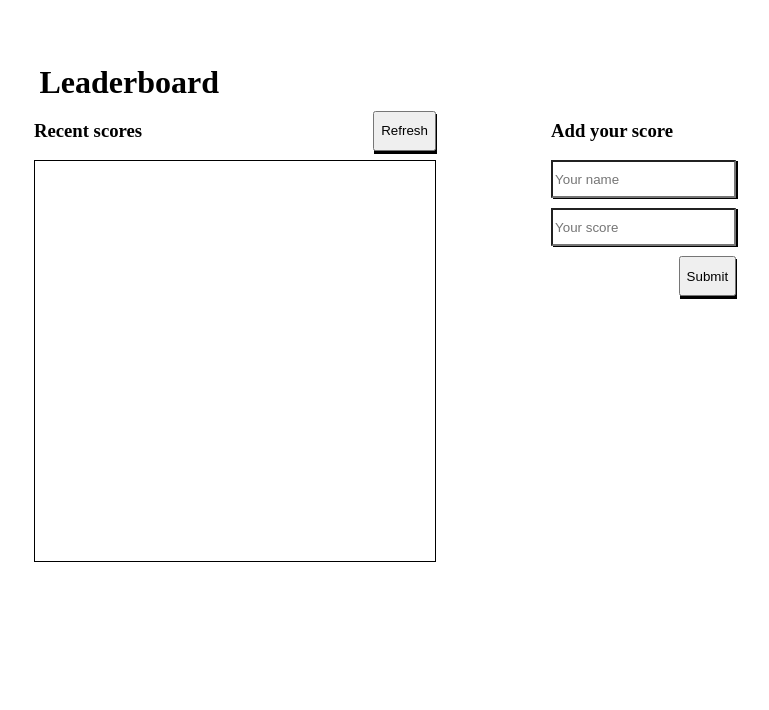
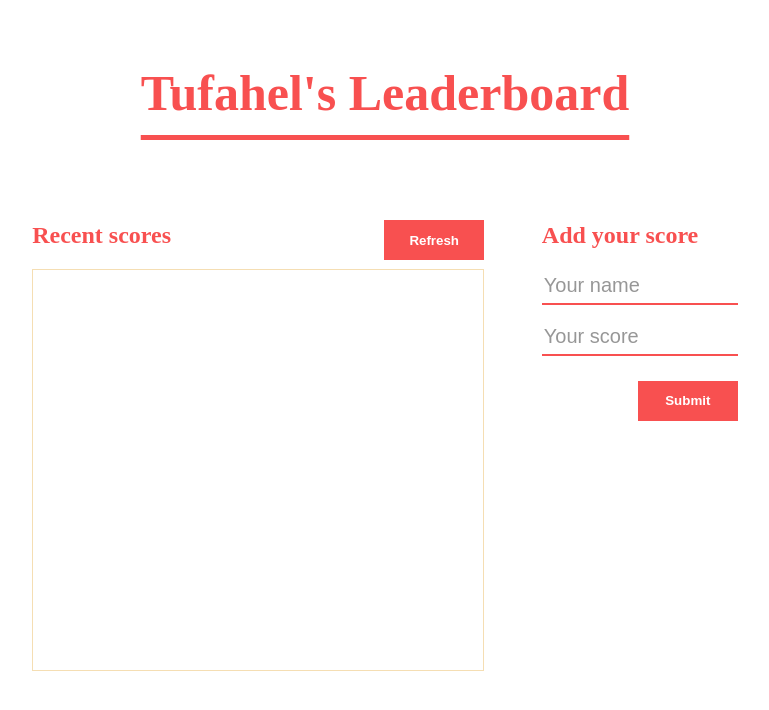
Before and after one commit to Tufahel/leaderboard, a website built with webpack: page src/index.html in a window 1280 px wide. Shown: the whole page, without its empty margins (255-1024 px from the left). Built offline with nearby package versions, Linux system fonts and the light colour scheme; no server answers.

Commit message:
style added

```diff
--- a/src/index.html
+++ b/src/index.html
@@ -1,30 +1,42 @@
 <!DOCTYPE html>
 <html lang="en">
   <head>
-    <meta charset="UTF-8">
-    <meta http-equiv="X-UA-Compatible" content="IE=edge">
-    <meta name="viewport" content="width=device-width, initial-scale=1.0">
+    <meta charset="UTF-8" />
+    <meta http-equiv="X-UA-Compatible" content="IE=edge" />
+    <meta name="viewport" content="width=device-width, initial-scale=1.0" />
     <title>Document</title>
   </head>
   <body>
-    <h1>Leaderboard</h1>
+    <section>
+        <h1>Tufahel's Leaderboard</h1>
       <div class="lists-form">
         <div>
           <div class="recent-scores">
-          <h3>Recent scores</h3>
+            <h2>Recent scores</h2>
             <button class="btn btn-refresh">Refresh</button>
           </div>
           <div class="name-lists"></div>
         </div>
         <div>
-        <h3>Add your score</h3>
+          <h2>Add your score</h2>
           <form id="form" action="#">
-          <input type="text" id="name" name="name" placeholder="Your name"/><br />
-          <input type="number" id="score" name="score" placeholder="Your score"/>
-        <br>
+            <input
+              type="text"
+              id="name"
+              name="name"
+              placeholder="Your name"
+            /><br />
+            <input
+              type="number"
+              id="score"
+              name="score"
+              placeholder="Your score"
+            />
+            <br />
             <button type="submit" class="btn btn-submit">Submit</button>
           </form>
         </div>
       </div>
+    </section>
   </body>
 </html>
--- a/src/style.css
+++ b/src/style.css
@@ -3,13 +3,22 @@ body {
 }
 
 h1 {
-  margin: 0% 0% 0% 20%;
+  text-align: center;
+  font-size: 50px;
+  text-decoration: underline;
+  text-underline-offset: 25px;
+  margin-bottom: 80px;
+}
+
+h1,
+h2 {
+  color: rgb(248, 80, 80);
 }
 
 .lists-form {
   display: flex;
   justify-content: center;
-  gap: 10%;
+  gap: 5%;
 }
 
 .recent-scores {
@@ -20,22 +29,48 @@ h1 {
 
 .name-lists {
   list-style: none;
-  border: solid 1px black;
-  width: 400px;
+  width: 450px;
   height: 50vh;
   overflow-y: scroll;
   scrollbar-width: auto;
+  border: 1px solid wheat;
 }
 
 input {
-  margin-bottom: 10px;
+  margin-bottom: 15px;
+  width: 15vw;
   height: 4vh;
-  box-shadow: 2px 1px black;
+  border: none;
+  border-bottom: 2px solid rgb(248, 80, 80);
+  font-weight: 500;
+  font-size: 20px;
+}
+
+input::placeholder {
+  color: rgb(151, 151, 151);
+}
+
+input:focus {
+  outline: none;
+  background-color: rgb(248, 80, 80);
+  color: white;
+  font-weight: 700;
+}
+
+input:focus::placeholder {
+  color: white;
+  font-weight: 500;
 }
 
 .btn {
-  box-shadow: 1px 3px black;
-  height: 5vh;
+  color: white;
+  font-weight: 700;
+  width: 100px;
+  height: 40px;
+  background-color: rgb(248, 80, 80);
+  border: none;
+  margin-top: 10px;
+  cursor: pointer;
 }
 
 .btn-submit {
@@ -44,12 +79,20 @@ input {
 
 #nameScoreDiv {
   display: flex;
-  margin: 10px 2px;
-  padding: 0 200px 0 0;
+  padding: 10px 200px 10px 5px;
   gap: 10px;
+  border-bottom: 2px solid rgb(248, 80, 80);
+  font-weight: 700;
+  font-size: 20px;
+  color: rgb(248, 80, 80);
+  text-transform: capitalize;
 }
 
 #nameScoreDiv:nth-child(odd) {
-  background: whitesmoke;
-  padding: 10px 200px 10px 0;
+  background: rgb(248, 80, 80);
+  color: white;
+  font-weight: 700;
+  font-size: 20px;
+  padding: 10px 200px 10px 5px;
+  text-transform: capitalize;
 }
```
Also changed, not shown: dist/index.html, dist/main.js. Lines whose indentation alone changed are shown as unchanged.
